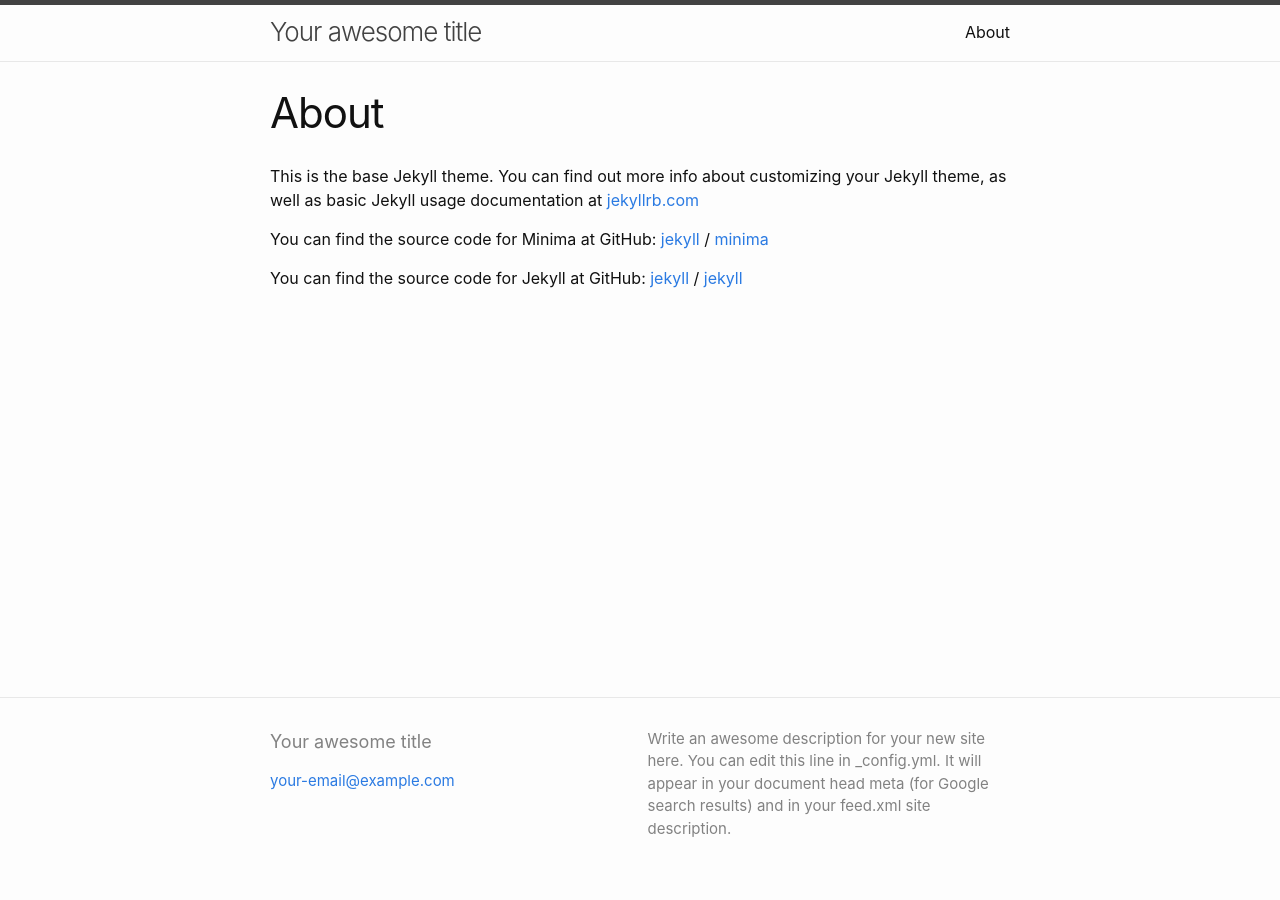
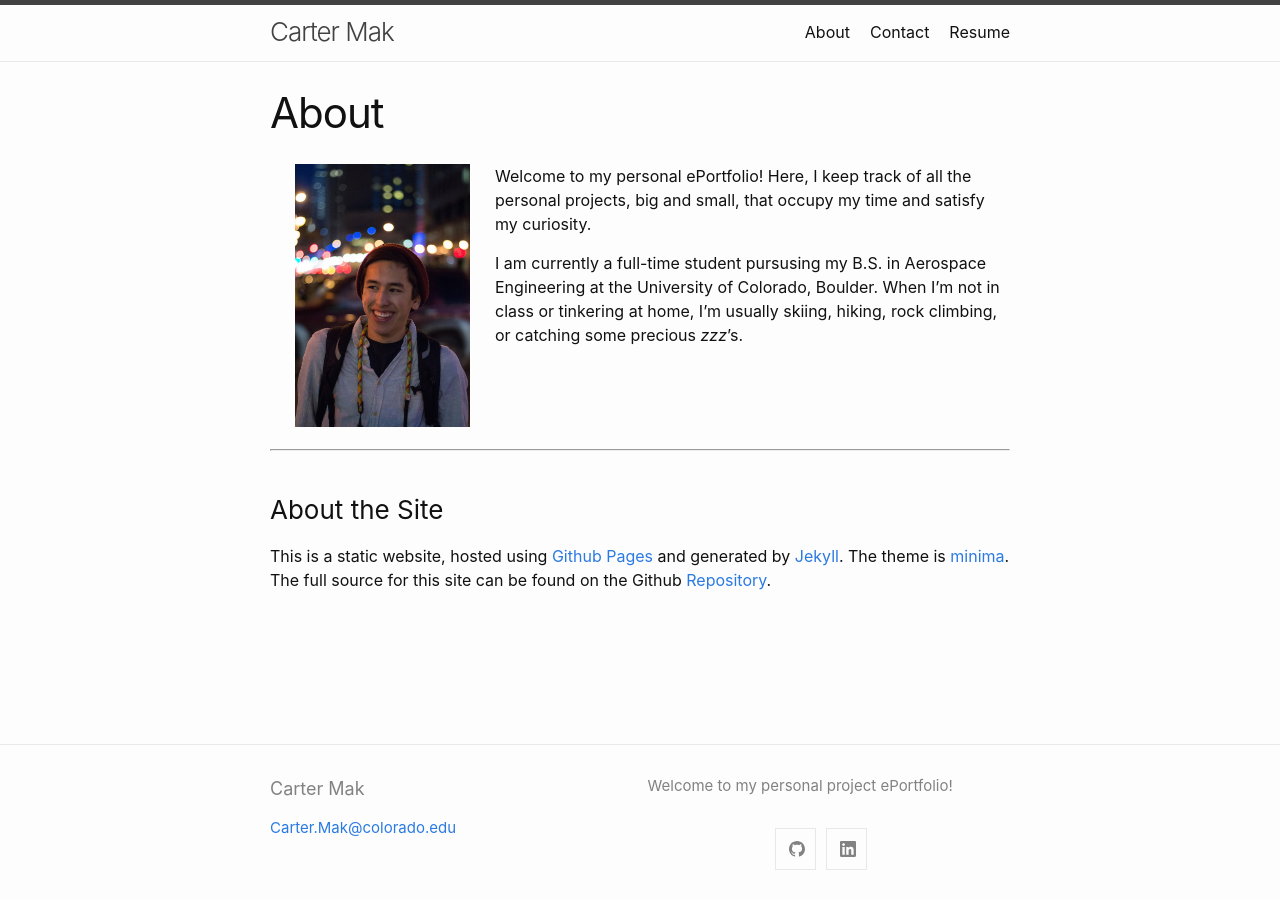
Before and after one commit to cartermak/cartermak.github.io, a Jekyll site: the page built from pages/about.md, in a window 1280 px wide. Built offline with Jekyll 4.4.1, drawn with Linux system fonts in a browser that asks for light colours.

Commit message:
Started adding info

```diff
--- a/Gemfile
+++ b/Gemfile
@@ -9,7 +9,7 @@ source "https://rubygems.org"
 # Happy Jekylling!
 gem "jekyll", "~> 4.0.0"
 # This is the default theme for new Jekyll sites. You may change this to anything you like.
-gem "minima", "~> 2.5"
+gem "minima" #, "~> 2.5"
 # If you want to use GitHub Pages, remove the "gem "jekyll"" above and
 # uncomment the line below. To upgrade, run `bundle update github-pages`.
 # gem "github-pages", group: :jekyll_plugins
--- a/_config.yml
+++ b/_config.yml
@@ -18,16 +18,19 @@
 # You can create any custom variable you would like, and they will be accessible
 # in the templates via {{ site.myvariable }}.
 
-title: Your awesome title
-email: your-email@example.com
+title: Carter Mak
+email: Carter.Mak@colorado.edu
 description: >- # this means to ignore newlines until "baseurl:"
-  Write an awesome description for your new site here. You can edit this
-  line in _config.yml. It will appear in your document head meta (for
-  Google search results) and in your feed.xml site description.
+  Welcome to my personal project ePortfolio!
 baseurl: "" # the subpath of your site, e.g. /blog
 url: "" # the base hostname & protocol for your site, e.g. http://example.com
-twitter_username: jekyllrb
-github_username:  jekyll
+
+# Social Networks
+minima:
+  social_links:
+    github: cartermak
+    linkedin: cartermak
+
 
 # Build settings
 theme: minima
--- a/about.md
+++ /dev/null
@@ -1,18 +0,0 @@
----
-layout: page
-title: About
-permalink: /about/
----
-
-This is the base Jekyll theme. You can find out more info about customizing your Jekyll theme, as well as basic Jekyll usage documentation at [jekyllrb.com](https://jekyllrb.com/)
-
-You can find the source code for Minima at GitHub:
-[jekyll][jekyll-organization] /
-[minima](https://github.com/jekyll/minima)
-
-You can find the source code for Jekyll at GitHub:
-[jekyll][jekyll-organization] /
-[jekyll](https://github.com/jekyll/jekyll)
-
-
-[jekyll-organization]: https://github.com/jekyll
--- /dev/null
+++ b/pages/about.md
@@ -0,0 +1,23 @@
+---
+layout: page
+title: About
+permalink: /about/
+---
+
+<img src="{{ site.baseurl }}/assets/portrait.jpg" alt="Protrait" width=175px align="left" hspace=25px>
+
+Welcome to my personal ePortfolio! Here, I keep track of all the personal projects, big and small, that occupy my time and satisfy my curiosity.
+
+I am currently a full-time student pursusing my B.S. in Aerospace Engineering at the University of Colorado, Boulder. When I'm not in class or tinkering at home, I'm usually skiing, hiking, rock climbing, or catching some precious *zzz*'s.
+
+<br/>
+<br/>
+<br/>
+
+---
+
+<br/>
+
+### About the Site
+
+This is a static website, hosted using [Github Pages](https://pages.github.com/) and generated by [Jekyll](https://jekyllrb.com). The theme is [minima](https://github.com/jekyll/minima). The full source for this site can be found on the Github [Repository](https://github.com/cartermak/cartermak.github.io).
```
Also changed, not shown: pages/contact.md (added, +9 -0 lines), pages/projects/making_a_custom_flight_computer/making_a_custom_flight_computer.md (added, +5 -0 lines), pages/resume.md (added, +7 -0 lines), Gemfile.lock, assets/portrait.jpg (added).
